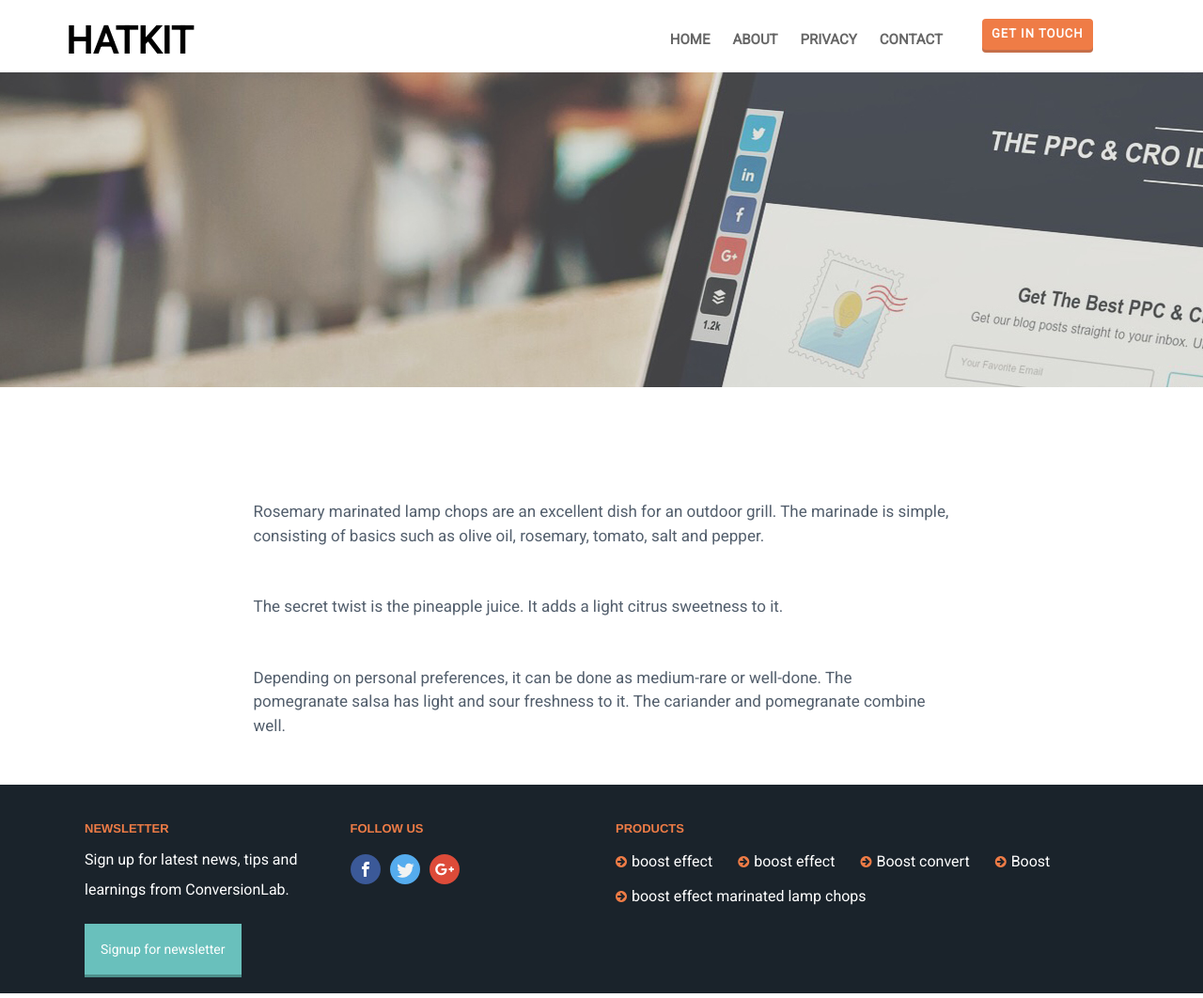
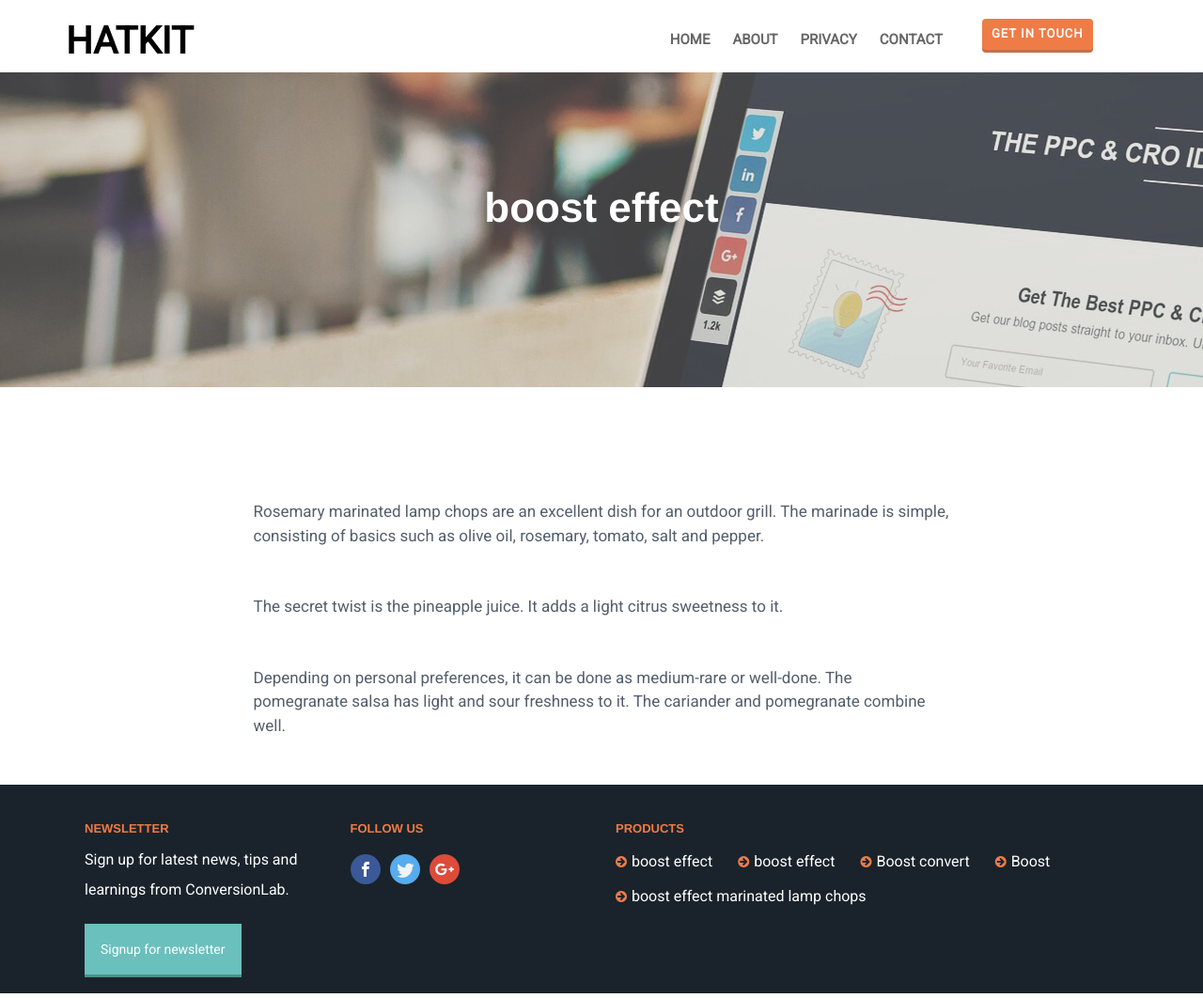
Before and after one commit to tonyseel/five, a Jekyll site: the page built from _posts/2016-08-20-boost.md, in a window 1280 px wide. Shown: the whole page at 94% size. Built offline with Jekyll 4.4.1, drawn with Linux system fonts in a browser that asks for light colours; nearby versions of some CDN libraries; library files that are not in the unit come from our copies.

Commit message:
page totle

```diff
--- a/_layouts/default.html
+++ b/_layouts/default.html
@@ -3,7 +3,7 @@
 <head>
 <meta charset="utf-8">
 <meta name="viewport" content="width=device-width, initial-scale=1">
-<title>{% if post.title %}{{post.title}}{% else %}{{site.title}}{% endif %}</title>
+<title>{% if page.title %}{{page.title}}{% else %}{{page.title}}{% endif %}</title>
 {% seo %}
 <meta name="description" content="">
 <link href="{{site.baseurl}}/css/style.css" rel="stylesheet" type="text/css">
--- a/_layouts/post.html
+++ b/_layouts/post.html
@@ -3,7 +3,7 @@
 ---
 <div class="banner-blog">
 		<div class="container">
-			<h1>{{post.title }}</h1>
+			<h1>{{page.title }}</h1>
 			</div>
 	</div>
 	<!--bannersends-->
```
